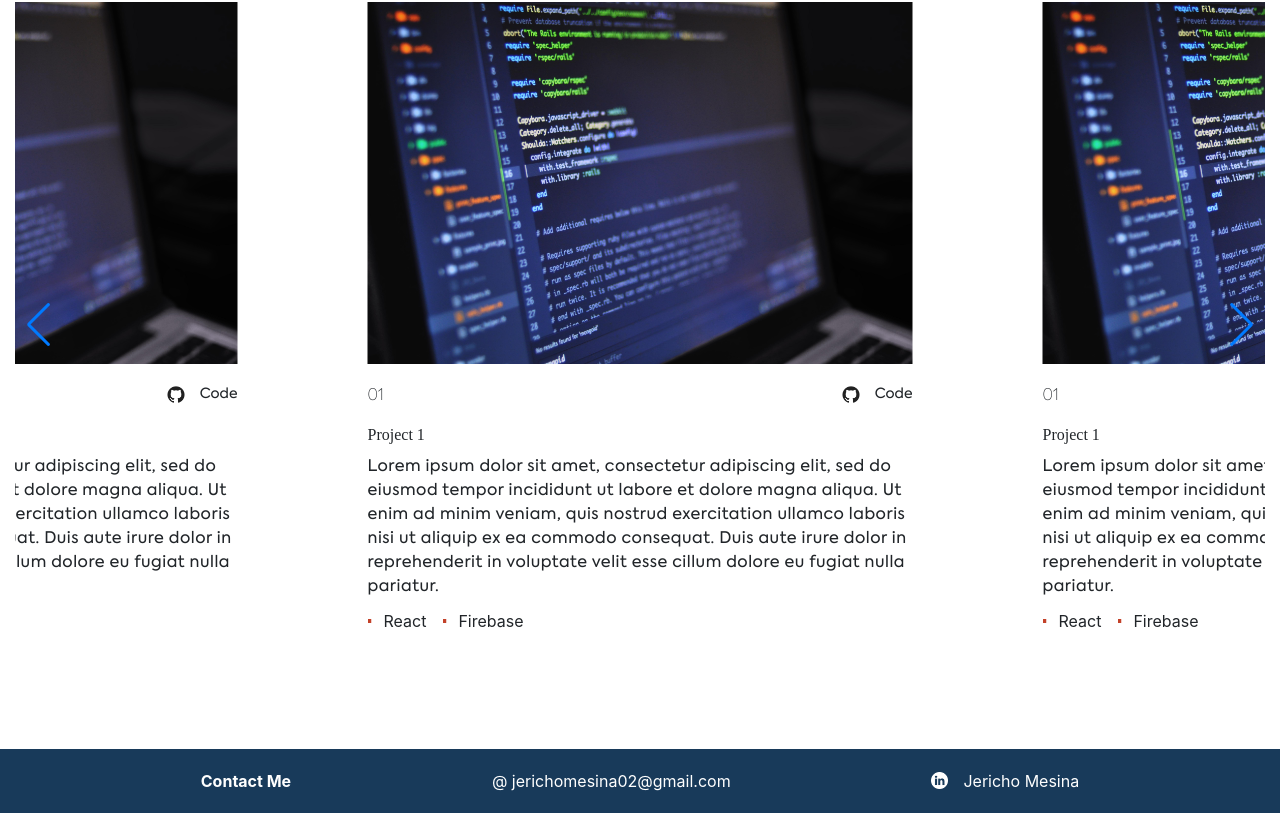
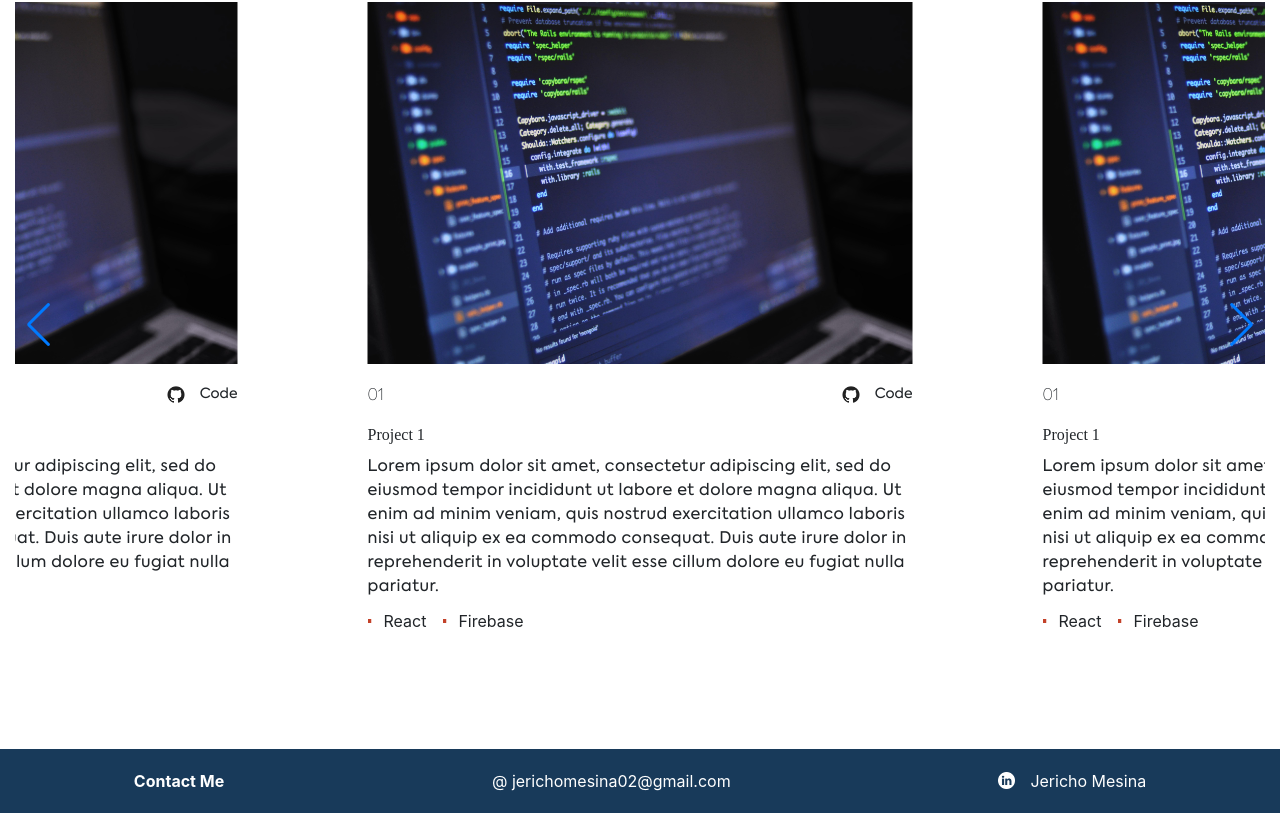
Before and after one commit to iamrico/portfolio, a React (Create React App) app: page / in a window 1280 px wide. Shown: the part 1512-2325 px from the top of the page. Built offline with nearby package versions, Linux system fonts and the light colour scheme; a web font is replaced by a local one.

Commit message:
refactored styles

```diff
--- a/src/components/Footer.js
+++ b/src/components/Footer.js
@@ -1,21 +1,42 @@
-import React from 'react';
-import '../styles/footer.scss';
-import linkedin_logo from '../assets/linkedin.png';
-import styled from 'styled-components';
+import React from "react";
+import "../styles/footer.scss";
+import linkedin_logo from "../assets/linkedin.png";
+import styled from "styled-components";
 
 const LinkedInLogo = styled.img`
-    width: 17px;
-    height: 17px;
-    margin-right: 15px;
-`
+  width: 17px;
+  height: 17px;
+  margin-right: 15px;
+`;
 
-const Footer = () =>{
-    return (
-        <footer className='footer'>
-            <div className='fItem'><strong>Contact Me</strong></div>
-            <div className='fItem'><a href='mailto:jerichomesina02@gmail.com'>@ jerichomesina02@gmail.com</a></div>
-            <div className='fItem'><LinkedInLogo src={linkedin_logo}/><a href={'https://www.linkedin.com/in/jericho-mesina-7a4a4016b/'}>Jericho Mesina</a></div>
-        </footer>
-    );
-}
+const FooterSection = styled.footer`
+  display: flex;
+  width: 100%;
+  height: 10%;
+  background-color: #183a5a;
+  flex-direction: row;
+  justify-content: space-around;
+  margin-top: 100px;
+`;
+
+const Footer = () => {
+  return (
+    <FooterSection>
+      <div className="fItem">
+        <strong>Contact Me</strong>
+      </div>
+      <div className="fItem">
+        <a href="mailto:jerichomesina02@gmail.com">
+          @ jerichomesina02@gmail.com
+        </a>
+      </div>
+      <div className="fItem">
+        <LinkedInLogo src={linkedin_logo} />
+        <a href={"https://www.linkedin.com/in/jericho-mesina-7a4a4016b/"}>
+          Jericho Mesina
+        </a>
+      </div>
+    </FooterSection>
+  );
+};
 export default Footer;
--- a/src/components/Slide.js
+++ b/src/components/Slide.js
@@ -88,10 +88,8 @@ const Slide = () => {
             <FirstRow>
               <ProjectNumber>01</ProjectNumber>
               <CodeLink>
-                <a href="/">
                   <GithubLogo src={github_logo} alt="github_logo" />
                   Code
-                </a>
               </CodeLink>
             </FirstRow>
             <ProjectTitle>Project 1</ProjectTitle>
--- a/src/styles/footer.scss
+++ b/src/styles/footer.scss
@@ -1,11 +1,5 @@
 .footer{
-    display:flex;
-    width:100%;
-    height: 10%;
-    background-color: #183A5A;
-    flex-direction: row;
-    justify-content: center;
-    margin-top: 100px;
+
 }
 
 .fItem{
```
